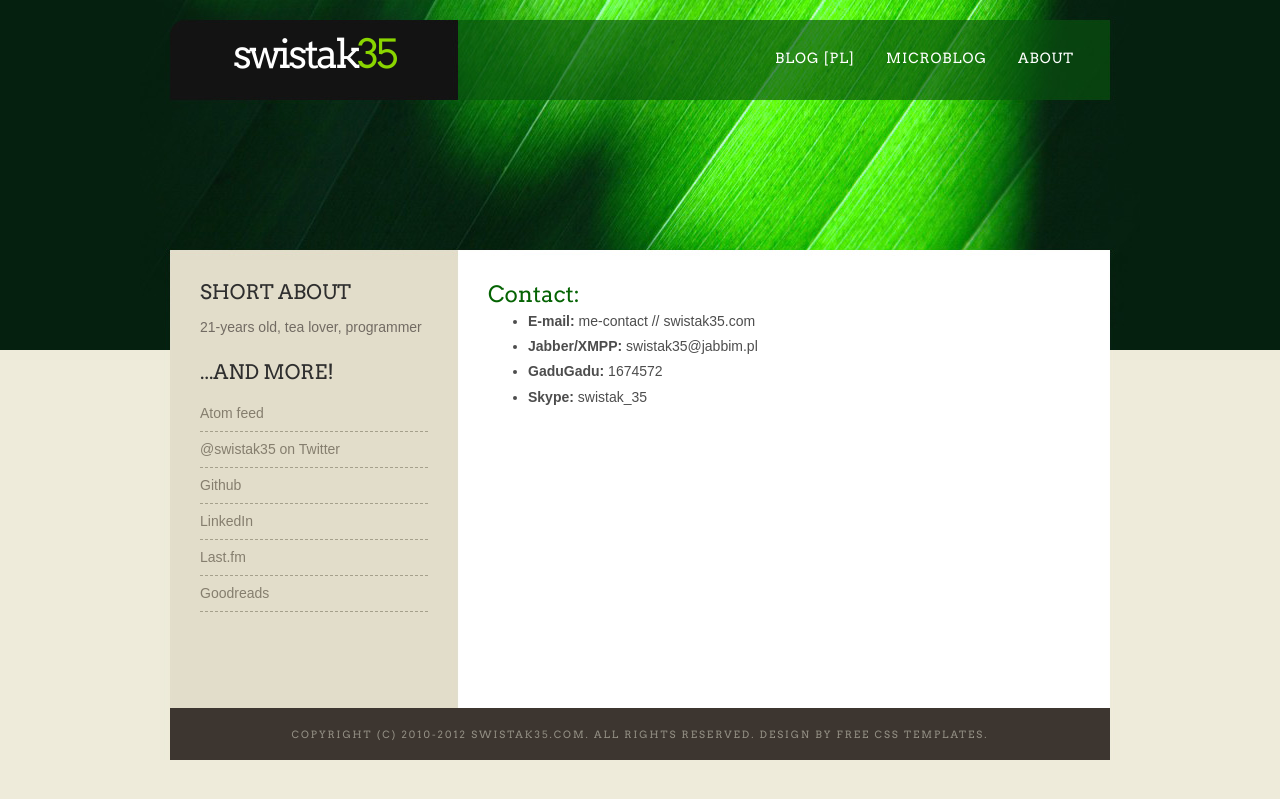
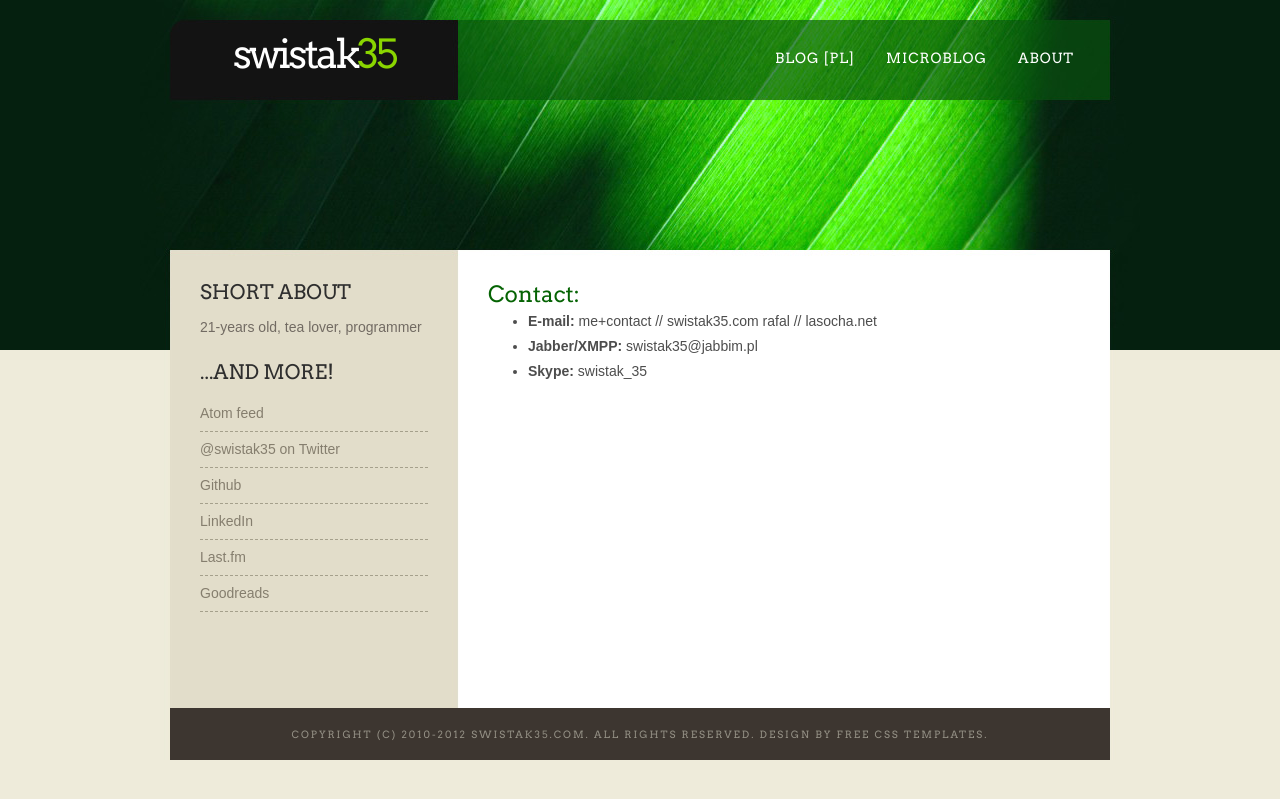
Before and after one commit to swistak35/swistak35.github.com, a Jekyll site: the page built from about.html, in a window 1280 px wide. Shown: the top 799 px of the page. Built offline with Jekyll 4.4.1, drawn with Linux system fonts in a browser that asks for light colours; some web fonts are replaced.

Commit message:
wat gadugadu

```diff
--- a/about.html
+++ b/about.html
@@ -7,17 +7,14 @@ title: About
 <ul>
   <li>
     <strong>E-mail:</strong>
-    me-contact // swistak35.com
+    me+contact // swistak35.com
+    rafal // lasocha.net
   </li>
   <li>
     <strong>Jabber/XMPP:</strong>
     swistak35@jabbim.pl
   </li>
   <li>
-    <strong>GaduGadu:</strong>
-    1674572
-  </li>
-  <li>
     <strong>Skype:</strong>
     swistak_35
   </li>
```
